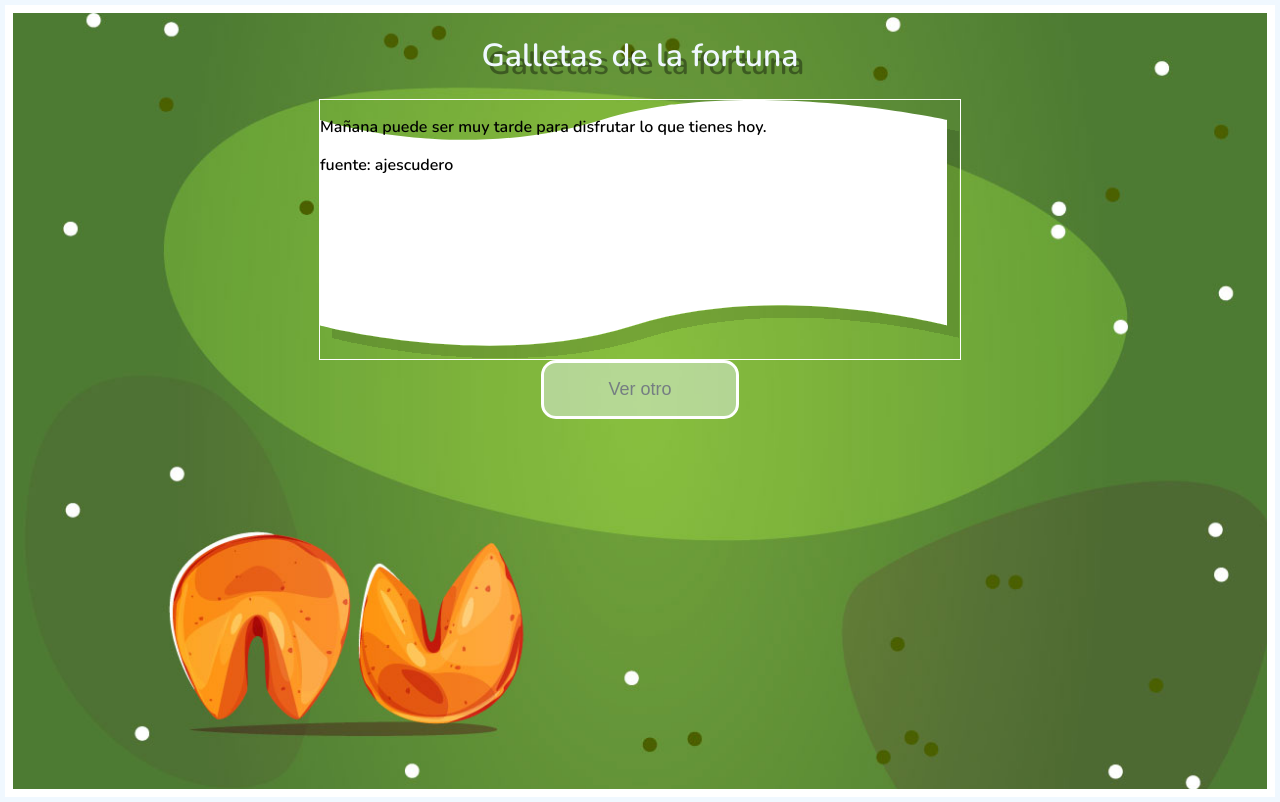
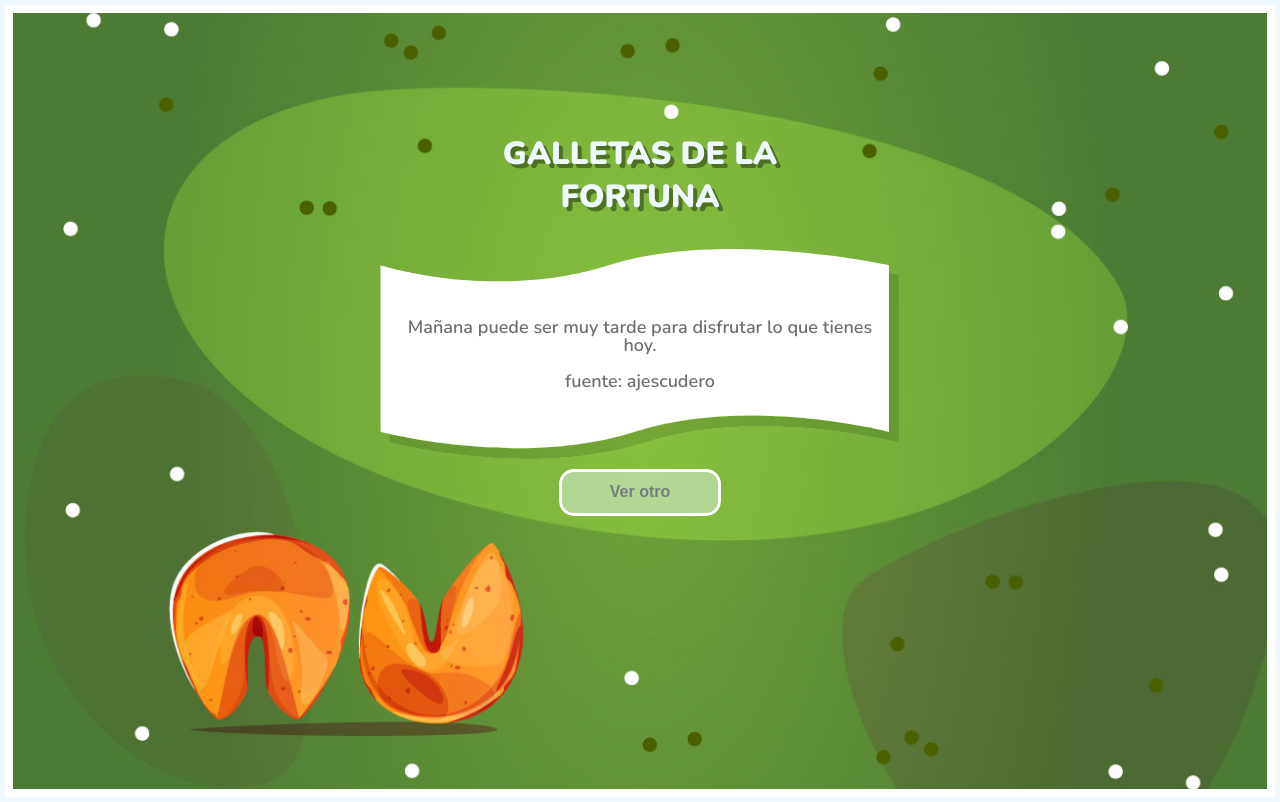
Before and after one commit to NoriegaCoder/galleta-afortunada, a React (Vite) app: page / in a window 1280 px wide. Built offline with nearby package versions, Linux system fonts and the light colour scheme.

Commit message:
se me olvido agregar unas cosillas xd

```diff
--- a/src/App.css
+++ b/src/App.css
@@ -1,4 +1,5 @@
 @import url('https://fonts.googleapis.com/css2?family=Nunito:wght@600&display=swap');
+@import url('https://fonts.googleapis.com/css2?family=Nunito:wght@900&display=swap');
 
 html {
   font-family: 'Nunito', sans-serif;
@@ -19,42 +20,60 @@ body {
   background-size: cover;
 }
 
-h1 {
-  text-shadow: 6px 8px 0 rgba(0, 0, 0, 0.382);
+.container h1 {
+  text-shadow: 4px 4px 0 rgba(0, 0, 0, 0.382);
+  font-weight: 800;
+  width: 300px;
+  text-align: center;
 }
 
 button {
   cursor: pointer;
-  padding: 1rem 4rem;
+  padding: .7rem 3rem;
   color: rgb(117,126,130);
   border-radius: 15px;
-  font-size: large;
+  font-weight: 600;
+  font-size: medium;
   border: 3px solid white;
   background-color: rgba(240, 248, 255, 0.445);
+  transition: transform .25s;
+}
+
+button:hover {
+  transform: scale(1.1);
+  transition: transform .25s;
 }
 
 .container {
   display: flex;
   flex-direction: column;
-  justify-items: center;
   align-items: center;
+  justify-content: center;
+  height: 75vh;
 }
 
 .phrase {
+  background-image: url('../public/rectangle1.svg');
+  background-size: contain;
+  background-position: center;
+  background-repeat: no-repeat;
 
-  background-image: url('../public/rectangle1.svg'); /* Reemplaza 'ruta/de/tu/imagen.jpg' con la ruta correcta de tu imagen */
-  background-size: auto; /* Ajusta el tamaño de la imagen para cubrir todo el contenedor */
-  background-position: center; /* Centra la imagen en el contenedor */
-  background-repeat: no-repeat; /* Evita la repetición de la imagen */
+  height: 230px;
+  width: 520px;
+  color: rgb(24, 24, 24);
+  overflow: visible;
 
-   /* Otras propiedades de estilo según tus necesidades */
-  height: 259px; /* Altura del contenedor, ajusta según sea necesario */
-  width: 640px; /* Asegura que el contenedor ocupe todo el ancho disponible */
-  border: 1px solid white;
-  color: black;
-  overflow: visible;
+  display: flex;
+  justify-items: center;
+  align-items: center;
+  line-height: 2.5;
+
 }
 
-.phrase p {
-  z-index: 1;
+.text {
+  color: rgb(111,111,111);
+  font-size: large;
+  padding: 1rem;
+  line-height: 1;
+  text-align: center;
 }
--- a/src/App.jsx
+++ b/src/App.jsx
@@ -20,22 +20,19 @@ function App() {
     backgroundImage: `url('../public/fondo${bgApp}.jpg')`,
   }
 
-
-
-
   return (
     <div className='Background' style={bgStyle}>
 
       <div className='container'>
 
-        <h1>Galletas de la fortuna</h1>
+        <h1>GALLETAS DE LA FORTUNA</h1>
         <div className='phrase'>
 
-          <p>
+          <div className='text'>
             <RandomPhrase
               quote={quote}
             />
-          </p>
+          </div>
 
         </div>
         <Btn
--- a/src/components/Btn.jsx
+++ b/src/components/Btn.jsx
@@ -7,8 +7,10 @@ const Btn = ({setQuote, setBgApp}) => {
 
 
   const handleBtn = () =>{
+      const bgIndex = randomindex(bgArray)
       const sentence = randomindex(phrases);
         setQuote(sentence);
+        setBgApp(bgIndex);
     }
 
 
```
